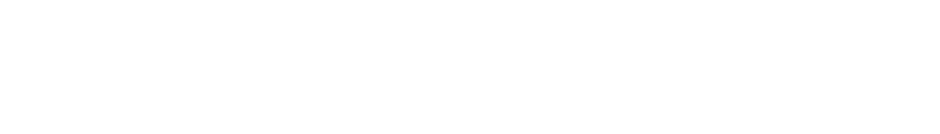
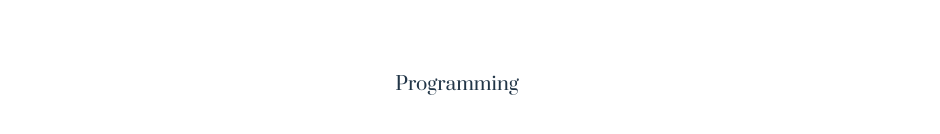
Before and after one commit to AbrahamOliden/react-org, a React (Vite) app: page / in a window 1280 px wide. Shown: the part 1594-1728 px from the top of the page, without its empty margins (183-1123 px from the left). Before the commit the page ends 1664 px from the top, so only its background shows below. Built offline with nearby package versions, Linux system fonts and the light colour scheme.

Commit message:
add Team component

```diff
--- a/src/App.jsx
+++ b/src/App.jsx
@@ -2,6 +2,7 @@ import { useState } from 'react';
 import Header from './components/header/Header.jsx';
 import Form from './components/form/Form.jsx';
 import MyOrg from './components/my-org/my-org.jsx';
+import Team from './components/team/Team.jsx';
 import './App.css';
 
 function App() {
@@ -16,6 +17,7 @@ function App() {
       <Header />
       { display && <Form />}
       <MyOrg changeDisplay={changeDisplay} />
+      <Team />
     </>
   );
 };
```
